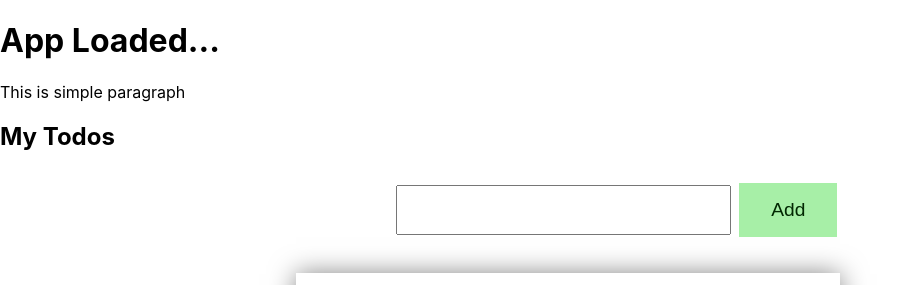
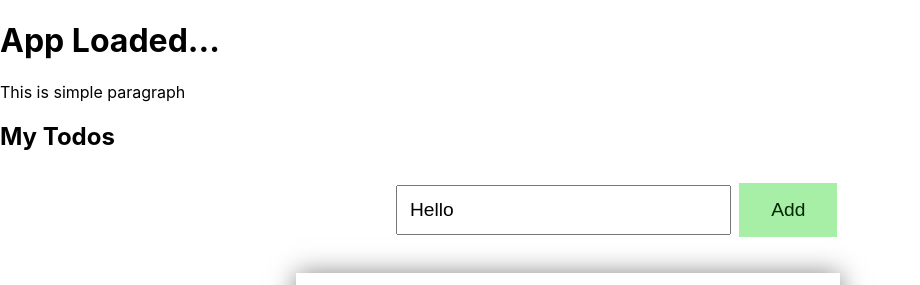
Before and after one commit to synergy2411/db-ui_b1, a React (Create React App) app in the folder first-app/: page / in a window 1280 px wide. Shown: the top 285 px of the page, without its empty margins (0-920 px from the left). Built offline with nearby package versions, Linux system fonts and the light colour scheme.

Commit message:
new todo added

```diff
--- a/first-app/src/Components/Todos/AddTodo/AddTodo.jsx
+++ b/first-app/src/Components/Todos/AddTodo/AddTodo.jsx
@@ -1,8 +1,8 @@
 import { useState } from "react";
 import classes from "./AddTodo.module.css";
 
-function AddTodo() {
-  const [enteredLabel, setEnteredLabel] = useState("");
+function AddTodo(props) {
+  const [enteredLabel, setEnteredLabel] = useState("Hello");
 
   const labelChangeHanlder = (event) => {
     setEnteredLabel(event.target.value);
@@ -10,7 +10,7 @@ function AddTodo() {
 
   const submitHandler = (event) => {
     event.preventDefault();
-    console.log("Entered Label : ", enteredLabel);
+    props.addNewTodo(enteredLabel);
   };
   return (
     <form className={classes["the-form"]} onSubmit={submitHandler}>
--- a/first-app/src/Components/Todos/Todos.jsx
+++ b/first-app/src/Components/Todos/Todos.jsx
@@ -13,12 +13,21 @@ let INITIAL_TODOS = [
 function Todos() {
   const [todos, setTodos] = useState(INITIAL_TODOS);
 
+  const onAddNewTodo = (label) => {
+    let newTodo = {
+      id: "t00" + (todos.length + 1),
+      label: label,
+      status: "pending",
+    };
+    setTodos((prevTodos) => [newTodo, ...prevTodos]);
+  };
+
   return (
     <>
       <h2>My Todos</h2>
 
       <div style={{ marginBottom: "24px" }}>
-        <AddTodo />
+        <AddTodo addNewTodo={onAddNewTodo} />
       </div>
 
       <ul style={{ listStyle: "none" }}>
```
Also changed, not shown: 1 other file (tests, documents, lock files or other folders).
